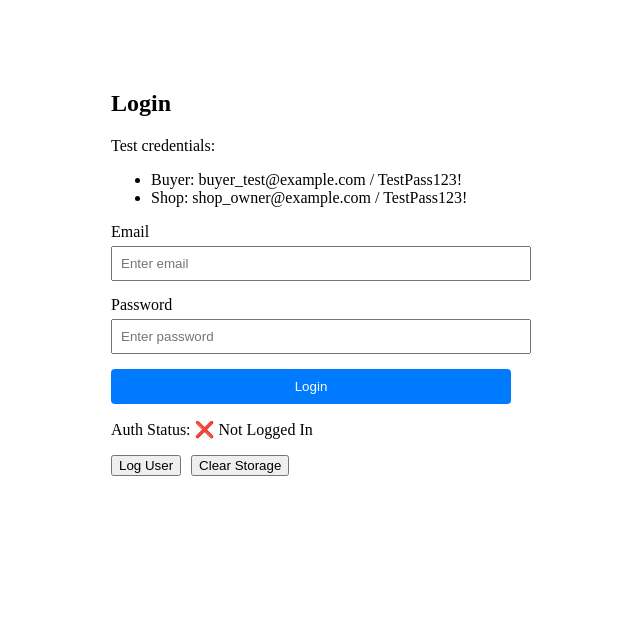
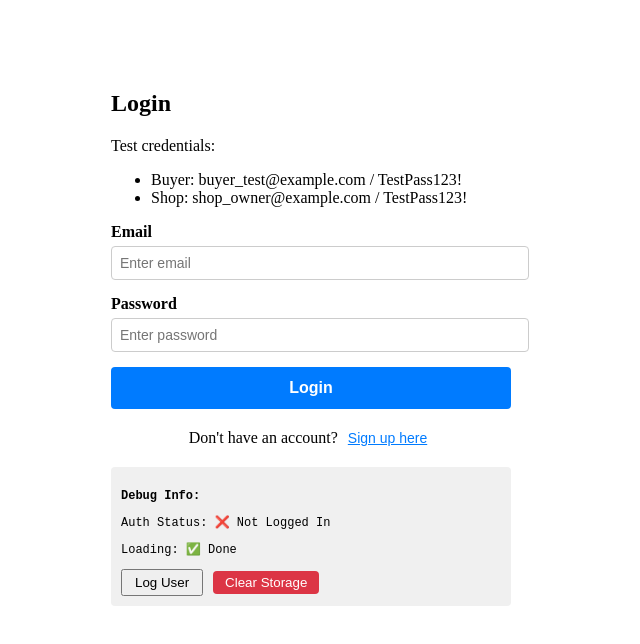
Before and after one commit to prateEKsaha07/marketflip, a React (Vite) app in the folder mfx-web/: page /login in a window 1280 px wide. Shown: the top 644 px of the page, without its empty margins (329-969 px from the left). Built offline with nearby package versions, Linux system fonts and the light colour scheme.

Commit message:
feat: Enhance authentication loading state handling in ProtectedRoute, Landing, and Login components

```diff
--- a/mfx-web/src/App.jsx
+++ b/mfx-web/src/App.jsx
@@ -12,7 +12,12 @@ import BrowseRequests from './pages/shop/BrowseRequests';
 import MyBids from './pages/shop/MyBids';
 
 const ProtectedRoute = ({ children, requiredRole }) => {
-  const { isAuthenticated, user } = useAuth();
+  const { isAuthenticated, user, loading } = useAuth();
+
+  // Show loading while checking auth
+  if (loading) {
+    return <div>Loading...</div>;
+  }
 
   if (!isAuthenticated) {
     return <Navigate to="/login" replace />;
--- a/mfx-web/src/pages/Landing.jsx
+++ b/mfx-web/src/pages/Landing.jsx
@@ -4,9 +4,14 @@ import { useAuth } from '../context/AuthContext';
 
 const Landing = () => {
   const navigate = useNavigate();
-  const { isAuthenticated, user } = useAuth();
+  const { isAuthenticated, user, loading } = useAuth();
 
-  // If already logged in, redirect to appropriate dashboard
+  // Show loading while checking auth
+  if (loading) {
+    return <div style={{ textAlign: 'center', marginTop: '100px' }}>Loading...</div>;
+  }
+
+  // If already logged in, redirect to dashboard
   if (isAuthenticated) {
     if (user?.role === 'buyer') {
       navigate('/buyer/dashboard');
--- a/mfx-web/src/pages/Login.jsx
+++ b/mfx-web/src/pages/Login.jsx
@@ -1,4 +1,4 @@
-import React, { useState } from 'react';
+import React, { useState, useEffect } from 'react';
 import { useNavigate } from 'react-router-dom';
 import { useAuth } from '../context/AuthContext';
 
@@ -7,12 +7,38 @@ const Login = () => {
   const [password, setPassword] = useState('');
   const [error, setError] = useState('');
   const [loading, setLoading] = useState(false);
-  const { login, isAuthenticated, user } = useAuth();
+  const { login, isAuthenticated, user, loading: authLoading } = useAuth();
   const navigate = useNavigate();
 
-  // For testing - show current state
-  console.log('Is Authenticated:', isAuthenticated);
-  console.log('User:', user);
+  // Redirect if already authenticated
+  useEffect(() => {
+    if (!authLoading && isAuthenticated) {
+      if (user?.role === 'buyer') {
+        navigate('/buyer/dashboard');
+      } else if (user?.role === 'shop_owner') {
+        navigate('/shop/dashboard');
+      }
+    }
+  }, [authLoading, isAuthenticated, user, navigate]);
+
+  // Show loading while checking auth
+  if (authLoading) {
+    return (
+      <div style={{
+        maxWidth: '400px',
+        margin: '50px auto',
+        padding: '20px',
+        textAlign: 'center'
+      }}>
+        <h2>Loading...</h2>
+      </div>
+    );
+  }
+
+  // If already authenticated, don't render login form
+  if (isAuthenticated) {
+    return null;
+  }
 
   const handleSubmit = async (e) => {
     e.preventDefault();
@@ -47,32 +73,44 @@ const Login = () => {
       </ul>
 
       {error && (
-        <div style={{ color: 'red', marginBottom: '10px', padding: '10px', border: '1px solid red' }}>
+        <div style={{ color: 'red', marginBottom: '10px', padding: '10px', border: '1px solid red', borderRadius: '4px' }}>
           {error}
         </div>
       )}
 
       <form onSubmit={handleSubmit}>
         <div style={{ marginBottom: '15px' }}>
-          <label style={{ display: 'block', marginBottom: '5px' }}>Email</label>
+          <label style={{ display: 'block', marginBottom: '5px', fontWeight: 'bold' }}>Email</label>
           <input
             type="email"
             value={email}
             onChange={(e) => setEmail(e.target.value)}
             placeholder="Enter email"
-            style={{ width: '100%', padding: '8px' }}
+            style={{
+              width: '100%',
+              padding: '8px',
+              border: '1px solid #ccc',
+              borderRadius: '4px',
+              fontSize: '14px'
+            }}
             required
           />
         </div>
 
         <div style={{ marginBottom: '15px' }}>
-          <label style={{ display: 'block', marginBottom: '5px' }}>Password</label>
+          <label style={{ display: 'block', marginBottom: '5px', fontWeight: 'bold' }}>Password</label>
           <input
             type="password"
             value={password}
             onChange={(e) => setPassword(e.target.value)}
             placeholder="Enter password"
-            style={{ width: '100%', padding: '8px' }}
+            style={{
+              width: '100%',
+              padding: '8px',
+              border: '1px solid #ccc',
+              borderRadius: '4px',
+              fontSize: '14px'
+            }}
             required
           />
         </div>
@@ -82,20 +120,51 @@ const Login = () => {
           disabled={loading}
           style={{
             width: '100%',
-            padding: '10px',
+            padding: '12px',
             backgroundColor: '#007bff',
             color: 'white',
             border: 'none',
-            cursor: 'pointer',
-            borderRadius: '4px'
+            cursor: loading ? 'not-allowed' : 'pointer',
+            borderRadius: '4px',
+            fontSize: '16px',
+            fontWeight: 'bold'
           }}
         >
           {loading ? 'Logging in...' : 'Login'}
         </button>
       </form>
 
-      <div style={{ marginTop: '15px' }}>
+      <div style={{ marginTop: '20px', textAlign: 'center' }}>
+        <p>
+          Don't have an account?{' '}
+          <button
+            onClick={() => navigate('/signup')}
+            style={{
+              background: 'none',
+              border: 'none',
+              color: '#007bff',
+              cursor: 'pointer',
+              textDecoration: 'underline',
+              fontSize: '14px'
+            }}
+          >
+            Sign up here
+          </button>
+        </p>
+      </div>
+
+      {/* Debug Section - Remove in production */}
+      <div style={{
+        marginTop: '20px',
+        padding: '10px',
+        backgroundColor: '#f0f0f0',
+        borderRadius: '4px',
+        fontSize: '12px',
+        fontFamily: 'monospace'
+      }}>
+        <p><strong>Debug Info:</strong></p>
         <p>Auth Status: {isAuthenticated ? '✅ Logged In' : '❌ Not Logged In'}</p>
+        <p>Loading: {authLoading ? '⏳ Checking...' : '✅ Done'}</p>
         <button
           onClick={() => {
             console.log('Current user:', user);
@@ -105,7 +174,11 @@ const Login = () => {
               user_id: localStorage.getItem('user_id')
             });
           }}
-          style={{ marginRight: '10px' }}
+          style={{
+            marginRight: '10px',
+            padding: '4px 12px',
+            cursor: 'pointer'
+          }}
         >
           Log User
         </button>
@@ -116,6 +189,14 @@ const Login = () => {
             localStorage.removeItem('user_id');
             window.location.reload();
           }}
+          style={{
+            padding: '4px 12px',
+            cursor: 'pointer',
+            backgroundColor: '#dc3545',
+            color: 'white',
+            border: 'none',
+            borderRadius: '4px'
+          }}
         >
           Clear Storage
         </button>
```
